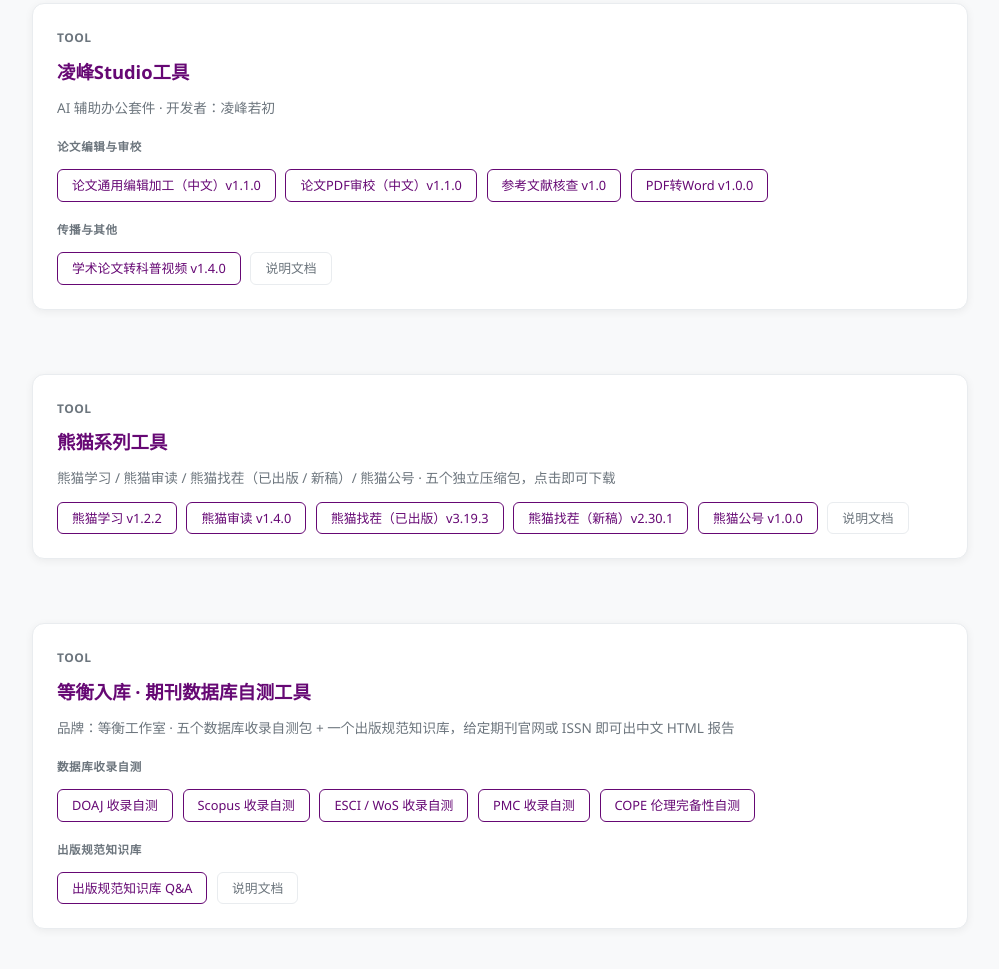
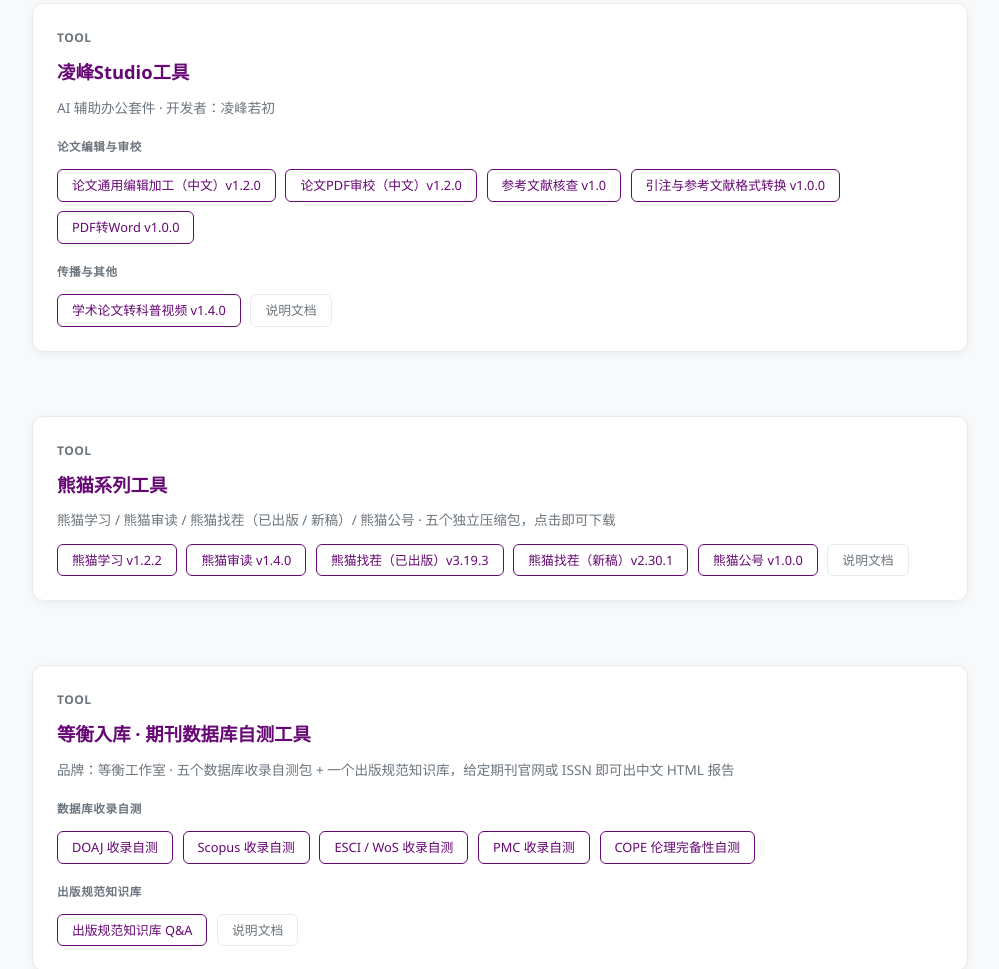
Before and after one commit to TUPjournals/tupjournals-index, a plain HTML site: page index.html in a window 1280 px wide. Shown: the part 1863-2832 px from the top of the page, without its empty margins (140-1139 px from the left). Drawn offline with Linux system fonts and the light colour scheme.

Commit message:
凌峰Studio工具更新：新增「引注与参考文献格式转换」v1.0.0，论文通用编辑加工 / 论文PDF审校升级 v1.2.0，说明文档同步 11.24 版

```diff
--- a/index.html
+++ b/index.html
@@ -372,9 +372,10 @@
 
     <div class="group-title">论文编辑与审校</div>
     <div class="links">
-      <a class="sciopen" href="论文通用编辑加工（中文）-v1.1.0.zip" download>论文通用编辑加工（中文）v1.1.0</a>
-      <a class="sciopen" href="论文PDF审校（中文）-v1.1.0.zip" download>论文PDF审校（中文）v1.1.0</a>
+      <a class="sciopen" href="论文通用编辑加工（中文）-v1.2.0.zip" download>论文通用编辑加工（中文）v1.2.0</a>
+      <a class="sciopen" href="论文PDF审校（中文）-v1.2.0.zip" download>论文PDF审校（中文）v1.2.0</a>
       <a class="sciopen" href="refcite.zip" download>参考文献核查 v1.0</a>
+      <a class="sciopen" href="顺序编码制与著者—出版年制双向转换-v1.0.0.zip" download>引注与参考文献格式转换 v1.0.0</a>
       <a class="sciopen" href="PDF转Word-v1.0.0.zip" download>PDF转Word v1.0.0</a>
     </div>
 
```
Also changed, not shown: 4 other files.
